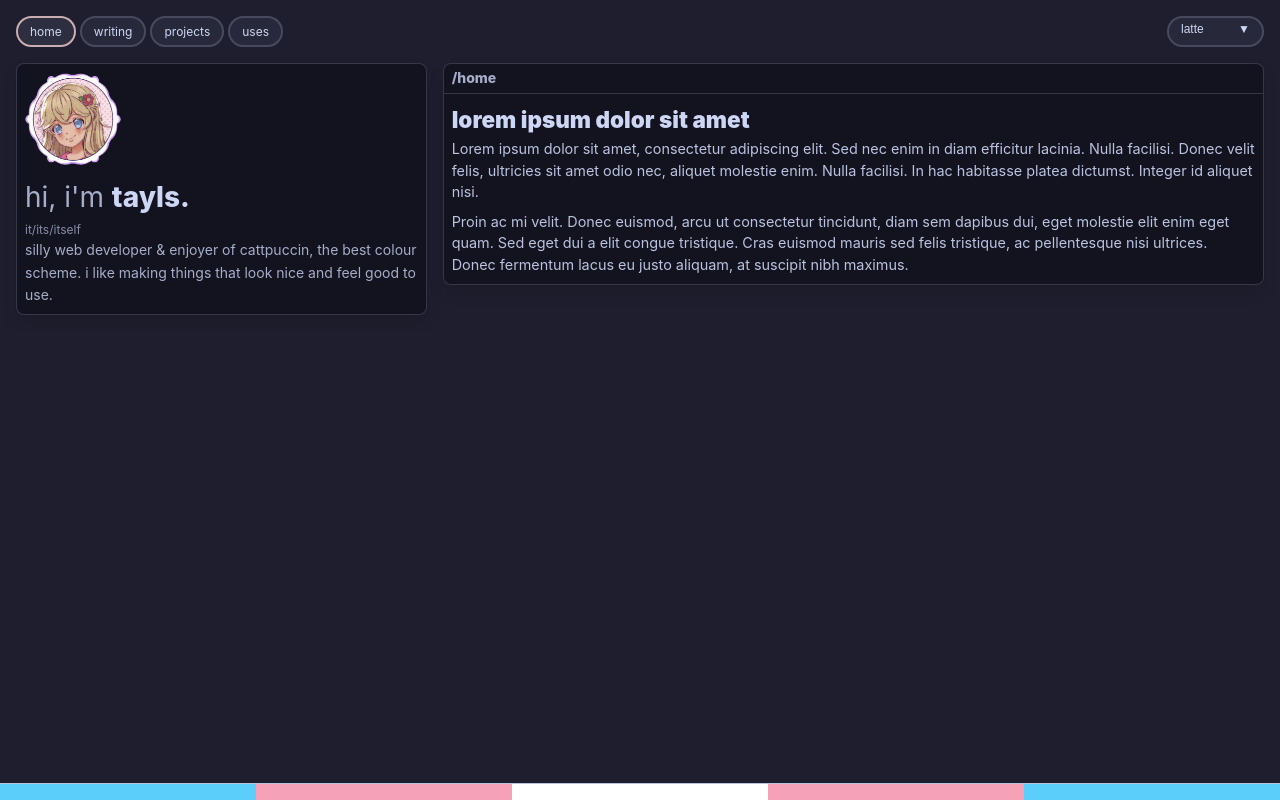
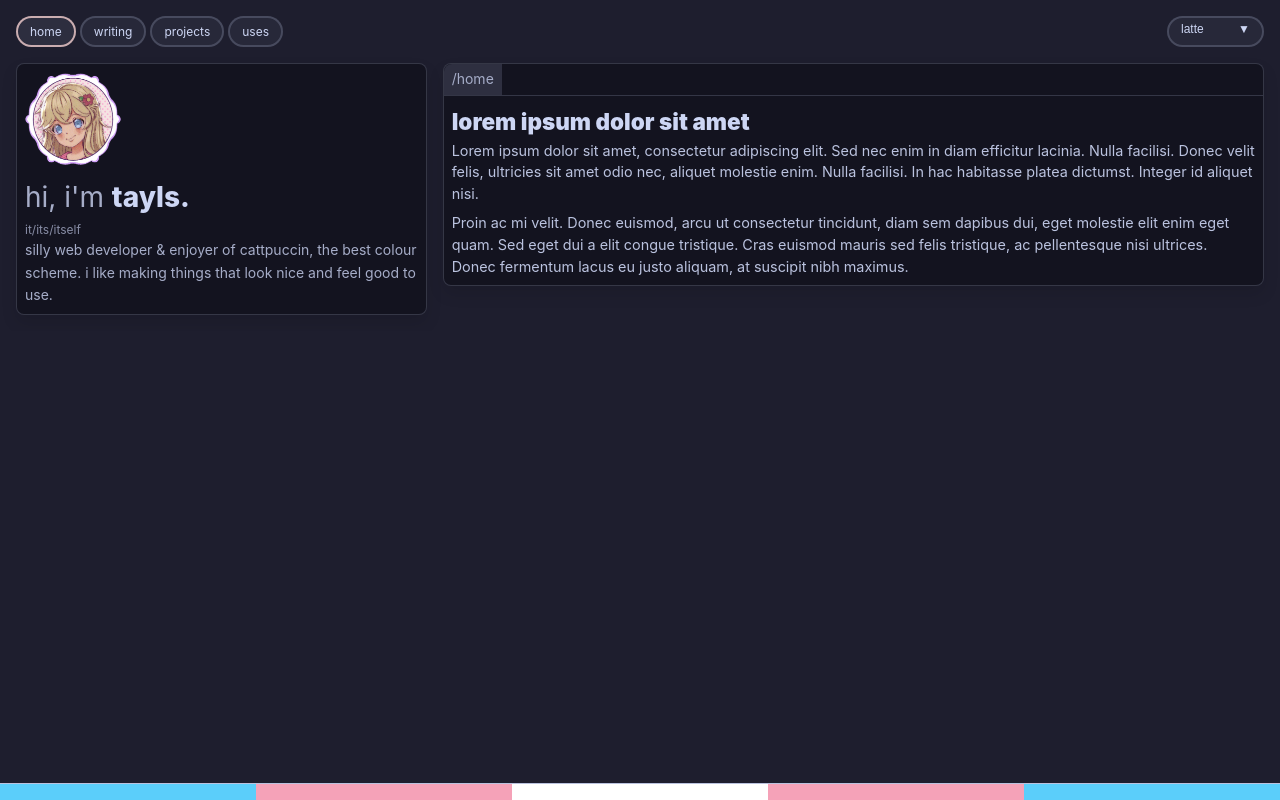
Before and after one commit to irimoe/legallyiris.github.io, a Vue app: page /home in a window 1280 px wide. Built offline with nearby package versions, Linux system fonts and the light colour scheme.

Commit message:
feat: use breadcrumbs in .pane-titlebar

```diff
--- a/src/App.vue
+++ b/src/App.vue
@@ -1,6 +1,7 @@
 <script setup lang="ts">
 import { RouterLink, RouterView } from 'vue-router'
 import ThemeSelector from '@/components/ThemeSelector.vue'
+import Breadcrumb from '@/components/Breadcrumbs.vue'
 </script>
 
 <template>
@@ -31,7 +32,7 @@ import ThemeSelector from '@/components/ThemeSelector.vue'
     </div>
     <div class="pane-item content">
       <div class="pane-titlebar">
-        {{ $route.path }}
+        <Breadcrumb :route="$route" />
       </div>
       <div class="pane-main">
         <RouterView />
@@ -116,11 +117,12 @@ nav {
     transition: $transition;
 
     .pane-titlebar {
-      padding: 0.2rem 0.5rem;
       font-size: 0.875rem;
       font-weight: 800;
       color: hsla(var(--subtext0) / 1);
       border-bottom: 1px solid hsla(var(--subtext1) / 0.2);
+      overflow: hidden;
+      border-radius: 0.5rem 0.5rem 0 0;
     }
 
     .pane-main {
--- /dev/null
+++ b/src/components/Breadcrumbs.vue
@@ -0,0 +1,79 @@
+<template>
+  <ol class="breadcrumb">
+    <li v-for="(segment, index) in pathSegments" :key="index" class="breadcrumb-item">
+      <router-link :to="segmentsToPath(index + 1)"> /{{ segment }} </router-link>
+    </li>
+  </ol>
+</template>
+
+<script setup lang="ts">
+import { useRoute } from 'vue-router'
+import { computed } from 'vue'
+
+const route = useRoute()
+
+const pathSegments = computed(() => {
+  if (route.path === '/') return ['home']
+  return route.path.substring(1).split('/')
+})
+
+const segmentsToPath = (numSegments: number) => {
+  const segments = pathSegments.value.slice(0, numSegments)
+  return `/${segments.join('/')}`
+}
+</script>
+
+<style scoped lang="scss">
+@use '../css/_variables.scss' as *;
+
+.breadcrumb {
+  list-style: none;
+  padding: 0;
+  margin: 0;
+  display: inline-flex;
+  font-size: 0.875rem;
+
+  .breadcrumb-item {
+    position: relative;
+    color: hsla(var(--subtext0) / 1);
+    background: hsla(var(--surface0) / 0.4);
+    text-decoration: none;
+    transition: $transition;
+    padding: 0.25rem 0.5rem;
+
+    &:hover {
+      background: hsla(var(--surface0) / 0.6);
+      text-decoration: none;
+      a {
+        text-decoration: none;
+      }
+    }
+
+    &:last-child {
+      background: hsla(var(--surface0) / 0.9);
+    }
+    &:not(:last-child) {
+      &::after {
+        content: '';
+        display: inline-block;
+        position: absolute;
+        top: 50%;
+        transform: translateY(-50%);
+        right: -1px;
+        width: 1px;
+        height: 75%;
+        background: hsla(var(--surface0) / 1);
+        z-index: 2;
+      }
+    }
+  }
+
+  a {
+    text-decoration: none;
+    color: inherit;
+  }
+  a:hover {
+    text-decoration: underline;
+  }
+}
+</style>
```
